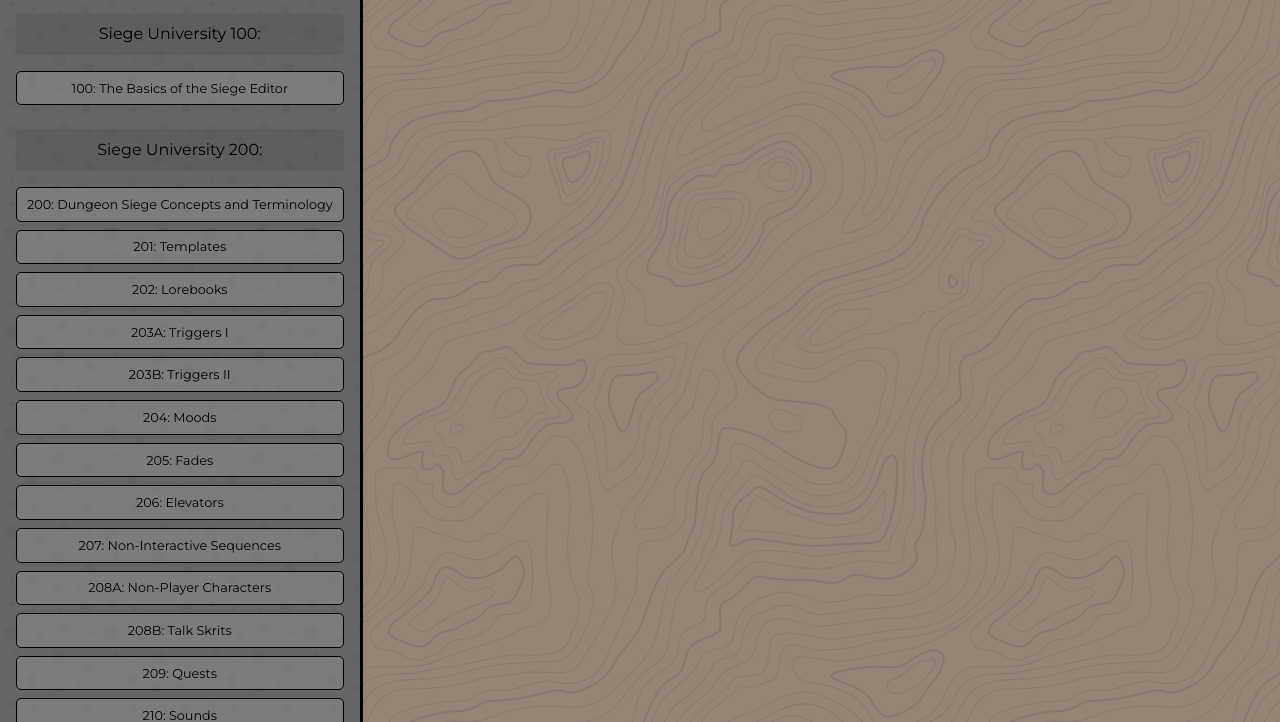
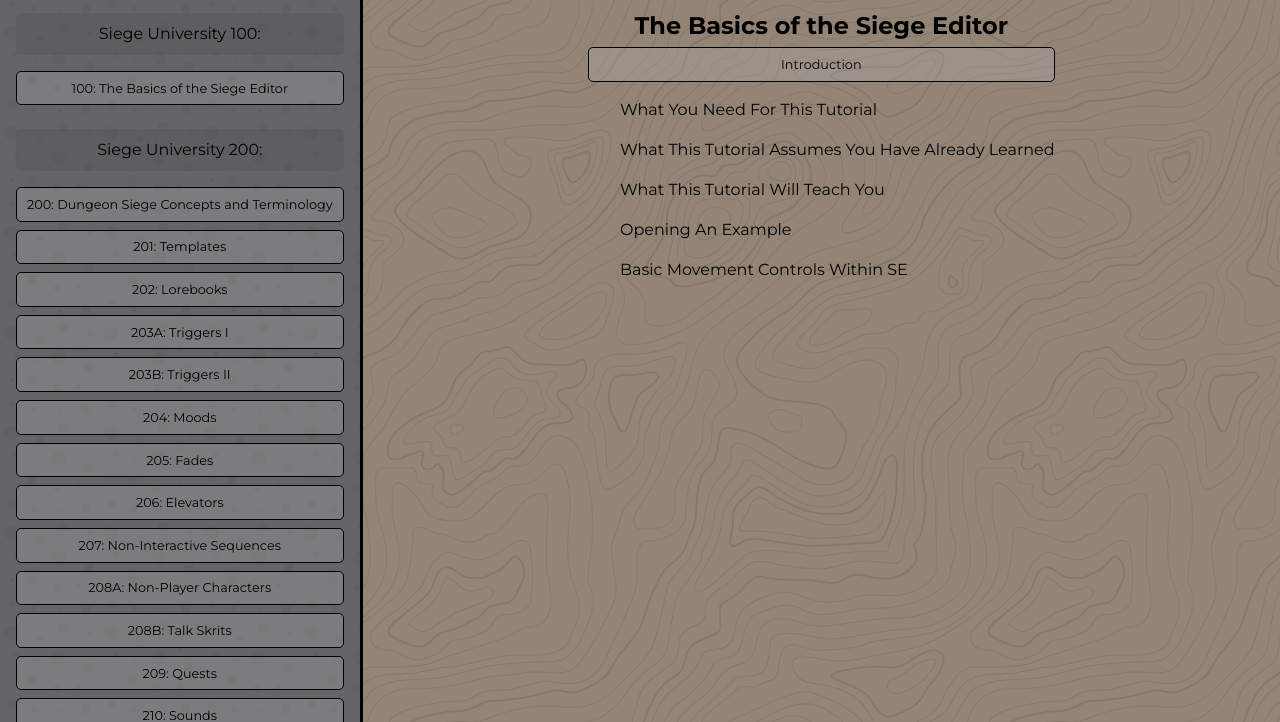
Before and after one commit to RJDulac/siege-university, a plain HTML site: page index.html in a window 1280 px wide. Shown: the part 78-800 px from the top of the page. Drawn offline with Linux system fonts and the light colour scheme; files whose address does not match are found by name.

Commit message:
using JS to dynamically create html. Created function that creates elements from string type arrays

```diff
--- a/index.html
+++ b/index.html
@@ -50,11 +50,12 @@
             <h1>
                 Siege University
             </h1>
-            <div class="showcase__content">
+            <div id="root">
 
             </div>
         </section>
     </main>
+    <script src="./js/main.js"></script>
 </body>
 
 </html>
--- /dev/null
+++ b/js/main.js
@@ -0,0 +1,37 @@
+const root = document.getElementById("root");
+
+const tutorial = () => {
+  const introductionSentences = [
+    "What You Need For This Tutorial",
+    "What This Tutorial Assumes You Have Already Learned",
+    "What This Tutorial Will Teach You",
+    "Opening An Example",
+    "Basic Movement Controls Within SE",
+  ];
+  const h2 = document.createElement("H2"),
+    introductionLink = document.createElement("A");
+
+  root.appendChild(h2);
+  root.appendChild(introductionLink);
+
+  h2.innerText = "The Basics of the Siege Editor";
+
+  introductionLink.href = "#";
+  introductionLink.innerText = "Introduction";
+
+  createElementsFromArray(introductionSentences, root, "P");
+};
+
+//helper functions to create elements from arrays
+const createElementsFromArray = (arr, appendFrom, elementType) => {
+  arr.forEach((text, index) => {
+    let name = index;
+    name = document.createElement(elementType);
+    appendFrom.appendChild(name);
+    name.innerText = text;
+    if (elementType === "A" || "a") {
+      name.href = "#";
+    }
+  });
+};
+tutorial();
```
Also changed, not shown: css/styles.css.
